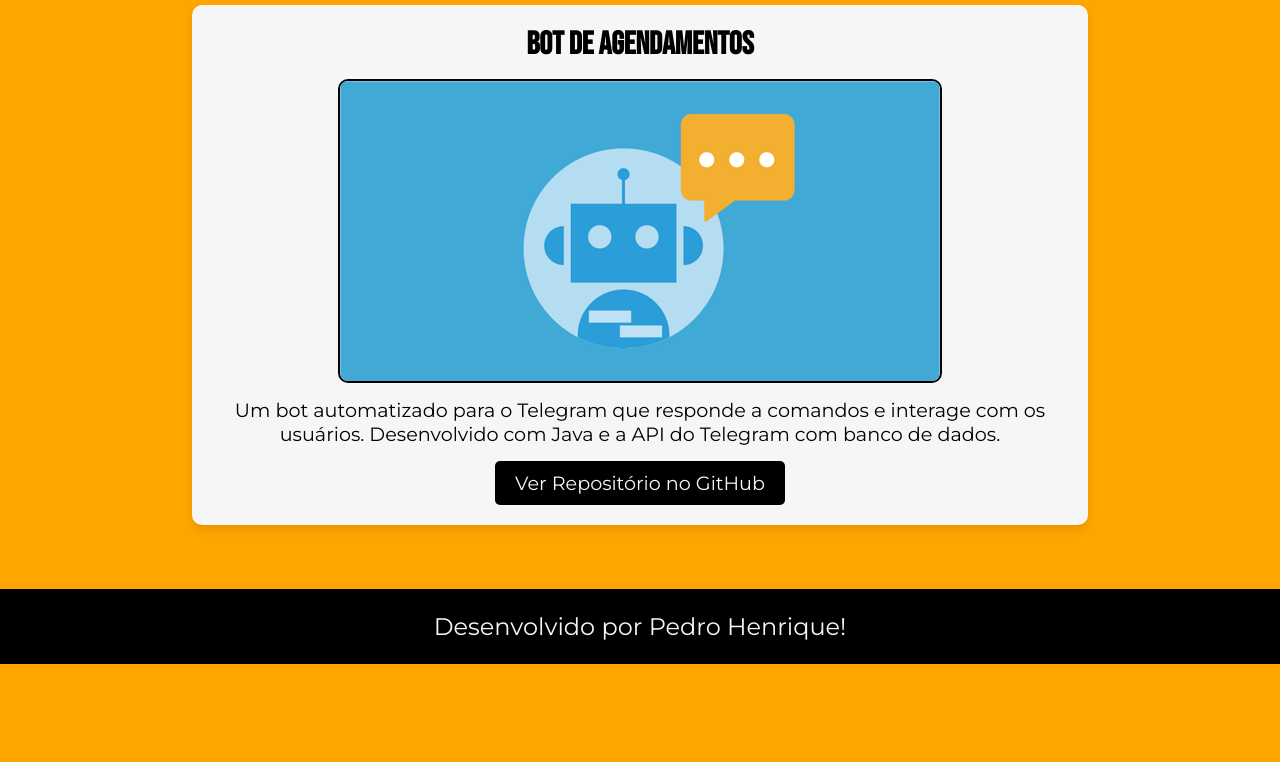
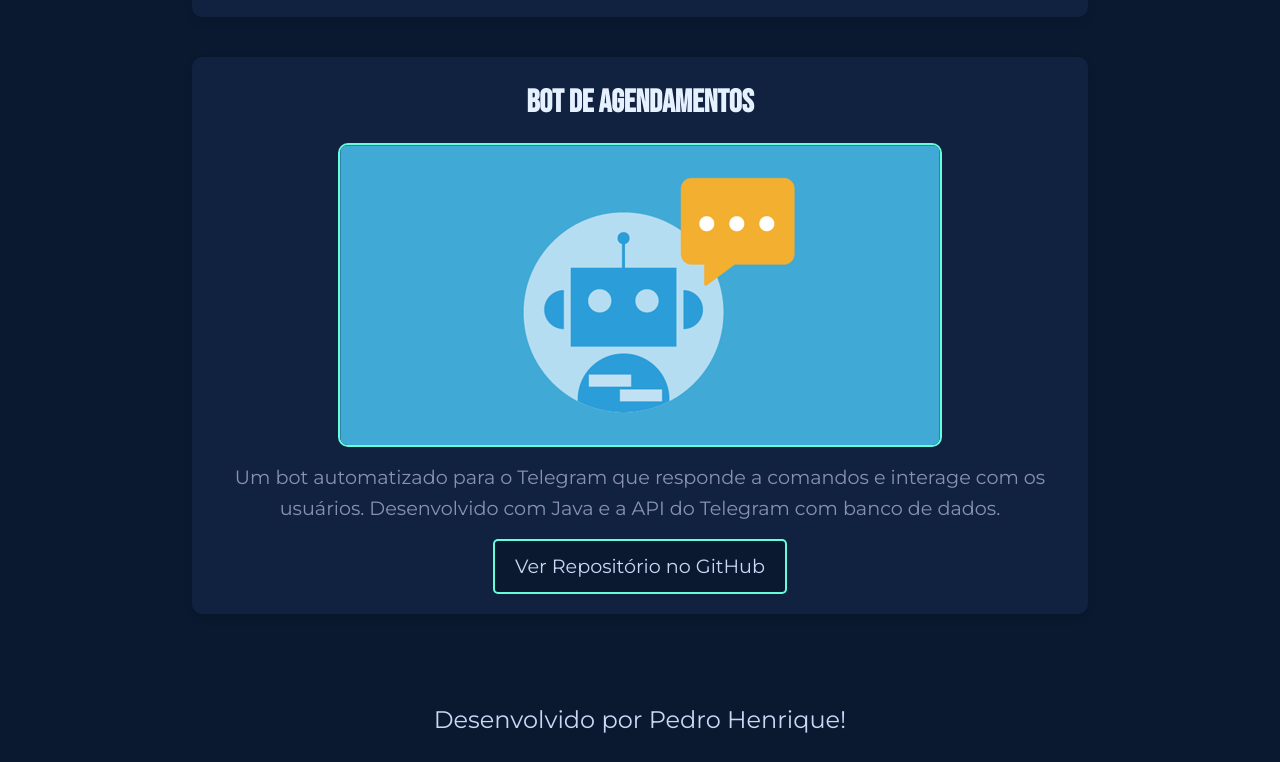
Before and after one commit to PedroHQO/portfolio-pedrohqo, a plain HTML site: page projects.html in a window 1280 px wide. Shown: the part 911-1673 px from the top of the page. Before the commit the page ends 1575 px from the top, so only its background shows below. Drawn offline with Linux system fonts and the light colour scheme.

Commit message:
Alterando estilo do portfolio

```diff
--- a/styles/style.css
+++ b/styles/style.css
@@ -1,10 +1,12 @@
 @import url('https://fonts.googleapis.com/css2?family=Bebas+Neue&family=Montserrat:ital,wght@0,100..900;1,100..900&display=swap');
 
 :root{
-    --main-color: #FFA500;
-    --second-color: #000000;
-    --third-color: #f6f6f6;
-    --mouse-bottun-color: #706e6e;
+    --main-color: #0a192f;
+    --second-color: #64ffda;
+    --third-color: #ccd6f6;
+    --text-secondary: #8892b0;
+    --highlight-color: #e6f1ff;
+    --mouse-bottun-color: #112240;
 
     --fonte-principal:"Bebas Neue", serif;
     --fonte-secundaria:"Montserrat", sans-serif;
@@ -16,15 +18,16 @@
 }
 
 body{
-    /* height: 100vh; */
     box-sizing: border-box;
     background-color: var(--main-color);
-    color: var(--second-color);
+    color: var(--third-color);
+    font-family: var(--fonte-secundaria);
+    line-height: 1.6;
 }
 
 .cabecalho{
     padding: 1% 0% 0% 15%;
-    background-color: var(--second-color);
+    background-color: var(--main-color);
 }
 
 .cabecalho__menu{
@@ -39,10 +42,15 @@ body{
     font-weight: 600;
     color: var(--third-color);
     text-decoration: none;
+    transition: color 0.3s;
+}
+
+.cabecalho__menu__link:hover{
+    color: var(--second-color);
 }
 
 .destaque_titulo{
-    color: var(--third-color);
+    color: var(--second-color);
     padding: 10px;
 }
 
@@ -77,11 +85,13 @@ img{
     font-family: var(--fonte-principal);
     display: flex;
     align-items: center;
+    color: var(--highlight-color);
 }
 
 .apresentacao__paragrafo{
     font-size: 1.4rem;
     font-family: var(--fonte-secundaria);
+    color: var(--text-secondary);
 }
 
 .apresentacao__links{
@@ -95,6 +105,7 @@ img{
     font-family: var(--fonte-principal);
     font-weight: 400;
     font-size: 1.5rem;
+    color: var(--highlight-color);
 }
 
 .apresentacao__links__botoes{
@@ -113,6 +124,7 @@ img{
     padding: 21.5px 0;
     font-family: var(--fonte-secundaria);
     text-decoration: none;
+    transition: background-color 0.3s;
 }
 
 .apresentacao__links__botoes:hover{
@@ -130,7 +142,7 @@ img{
     text-align: center;
     padding: 23px;
     color:var(--third-color);
-    background-color: var(--second-color);
+    background-color: var(--main-color);
     font-family: var(--fonte-secundaria);
     font-size: 1.5rem;
     font-weight: 400;
@@ -209,7 +221,7 @@ img{
 }
 
 .projeto{
-    background-color: var(--third-color);
+    background-color: var(--mouse-bottun-color);
     padding: 20px;
     border-radius: 10px;
     box-shadow: 0 4px 8px rgba(0, 0, 0, 0.1);
@@ -222,7 +234,7 @@ img{
 .projeto__titulo{
     font-family: var(--fonte-principal);
     font-size: 2rem;
-    color: var(--second-color);
+    color: var(--highlight-color);
 }
 
 .projeto__imagem{
@@ -235,7 +247,7 @@ img{
 .projeto__descricao{
     font-family: var(--fonte-secundaria);
     font-size: 1.2rem;
-    color: var(--second-color);
+    color: var(--text-secondary);
     text-align: center;
 }
 
@@ -243,8 +255,9 @@ img{
     font-family: var(--fonte-secundaria);
     font-size: 1.2rem;
     color: var(--third-color);
-    background-color: var(--second-color);
+    background-color: var(--main-color);
     padding: 10px 20px;
+    border: 2px solid var(--second-color);
     border-radius: 5px;
     text-decoration: none;
     transition: backgroud-color 0.3s;
```
